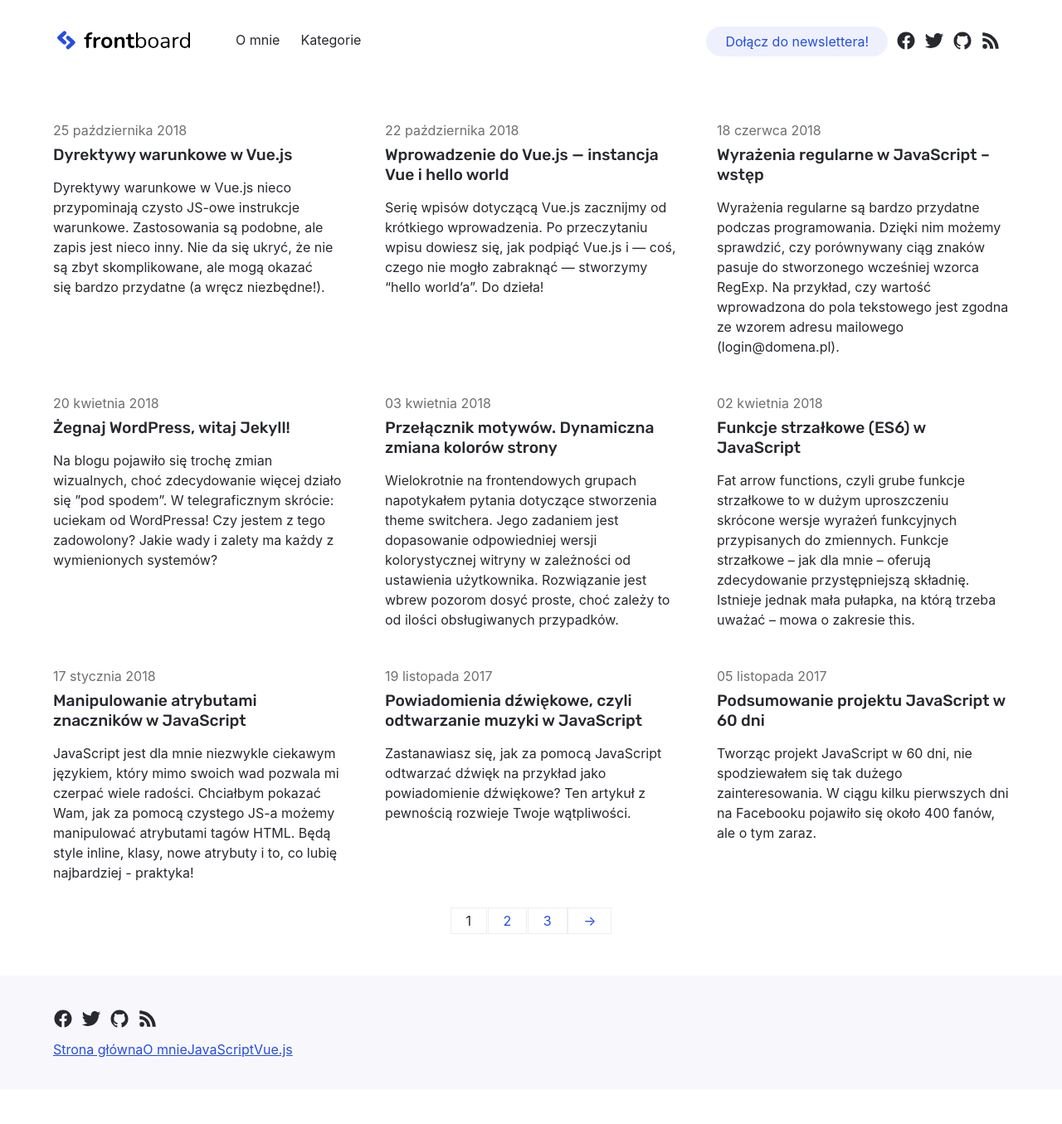
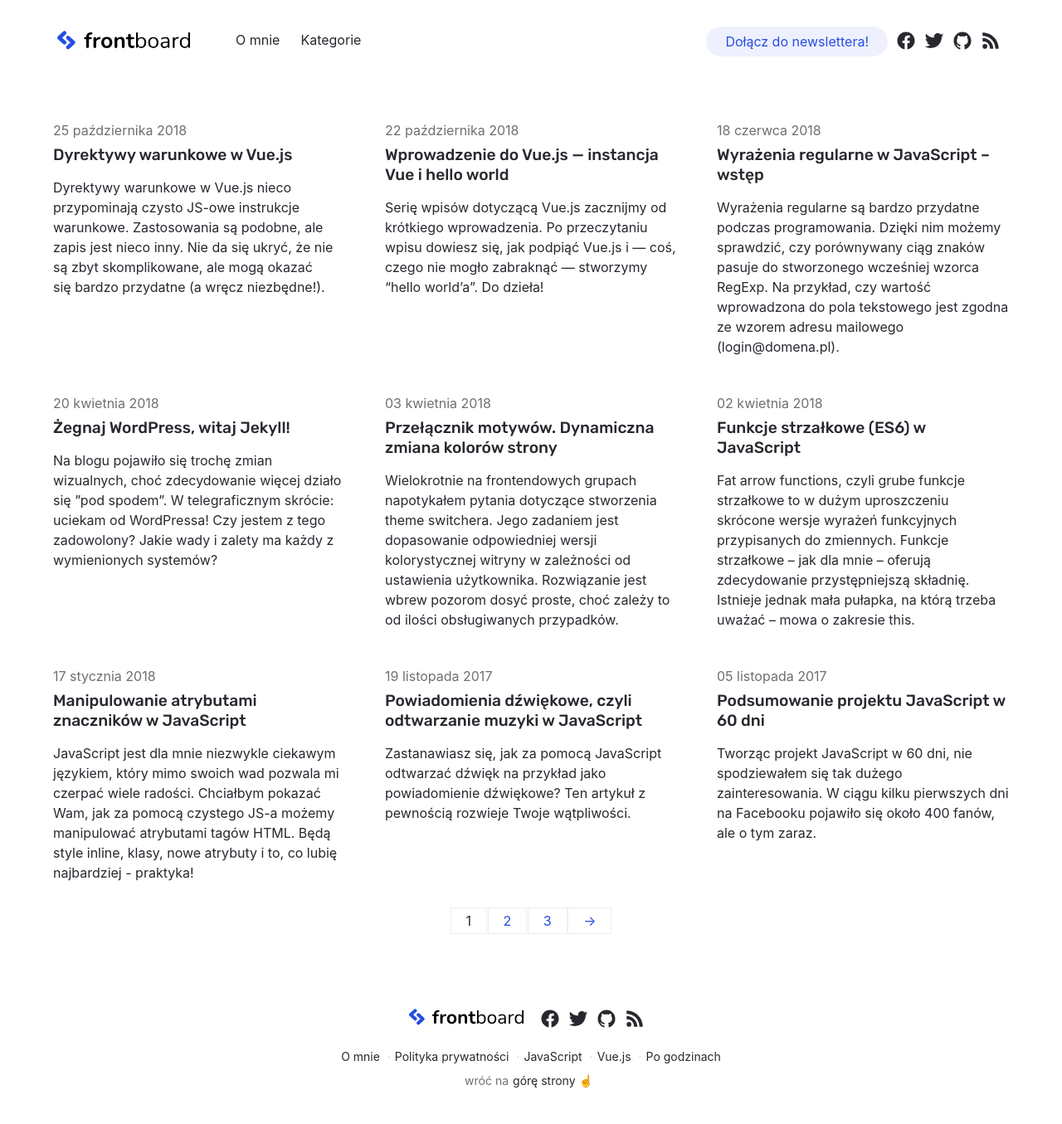
Before and after one commit to frontboard/blog, a Jekyll site: the page built from index.html, in a window 1280 px wide. Shown: the whole page at 83% size. Built offline with Jekyll 4.4.1, drawn with Linux system fonts in a browser that asks for light colours; the list of posts is cut into pages by our own code; comment, search, counter and statistics services are not loaded; before the commit the page ends 1313 px from its top, so only the background shows below that.

Commit message:
footer redesign

```diff
--- a/_includes/footer.html
+++ b/_includes/footer.html
@@ -1,14 +1,31 @@
-<footer class="footer">
-  <div class="container">
+<footer class="footer container">
+  <div class="footer__socials">
+    <a href="/">
+      <img src="/assets/logo.svg" class="footer__logo">
+    </a>
+
     {%- include social.html -%}
+  </div>
 
-    <ul class="footer__list flex">
-      <li class="footer__item"><a href="/" class="footer__link">Strona główna</a></li>
-      <li class="footer__item"><a href="/o-mnie" class="footer__link">O mnie</a></li>
-      <li class="footer__item"><a href="/kategorie#javascript" class="footer__link">JavaScript</a></li>
-      <li class="footer__item"><a href="/kategorie#vuejs" class="footer__link">Vue.js</a></li>
-    </ul>
-  </div>
+  <ul class="footer__list">
+    <li class="footer__item">
+      <a href="/o-mnie" class="footer__link">O mnie</a>
+    </li>
+    <li class="footer__item">
+      <a href="/polityka-prywatnosci" class="footer__link">Polityka prywatności</a>
+    </li>
+    <li class="footer__item">
+      <a href="/kategorie#javascript" class="footer__link" title="Posty z kategorii JavaScript">JavaScript</a>
+    </li>
+    <li class="footer__item">
+      <a href="/kategorie#vue" class="footer__link" title="Posty z kategorii Vue.js">Vue.js</a>
+    </li>
+    <li class="footer__item">
+      <a href="/kategorie#inne" class="footer__link" title="Posty z kategorii Po godzinach">Po godzinach</a>
+    </li>
+  </ul>
+
+  <p class="footer__p">wróć na<a href="#" class="footer__link">górę strony ☝</a></p>
 </footer>
 
 <script id="dsq-count-scr" src="//jsw60dni.disqus.com/count.js" async></script>
--- a/_sass/minima/_frontboard.scss
+++ b/_sass/minima/_frontboard.scss
@@ -224,12 +224,45 @@ a {
 
 // Footer
 .footer {
-  background: #f8f8fc;
   margin-top: 50px;
   padding: 40px 0;
+  text-align: center;
+  font-size: 14px;
+  color: $color-disabled;
 
+  &__link {
+    color: $color-text;
+    text-decoration: none;
+    padding: 5px;
+    display: inline-block;
+
+    &:hover {
+      color: $color-brand;
+      text-decoration: underline;
+    }
+  }
   &__list {
-    margin-top: 15px;
+    margin: 20px auto 5px auto;
+    display: flex;
+    justify-content: center;
+    flex-wrap: wrap;
+  }
+  &__item {
+    &:not(:last-child) {
+      &::after {
+        content: '·';
+        opacity: 0.3;
+      }
+    }
+  }
+  &__logo {
+    max-height: 20px;
+    // opacity: 0.2;
+    margin-right: 20px;
+  }
+  &__socials {
+    display: flex;
+    justify-content: center;
   }
 }
 
```
